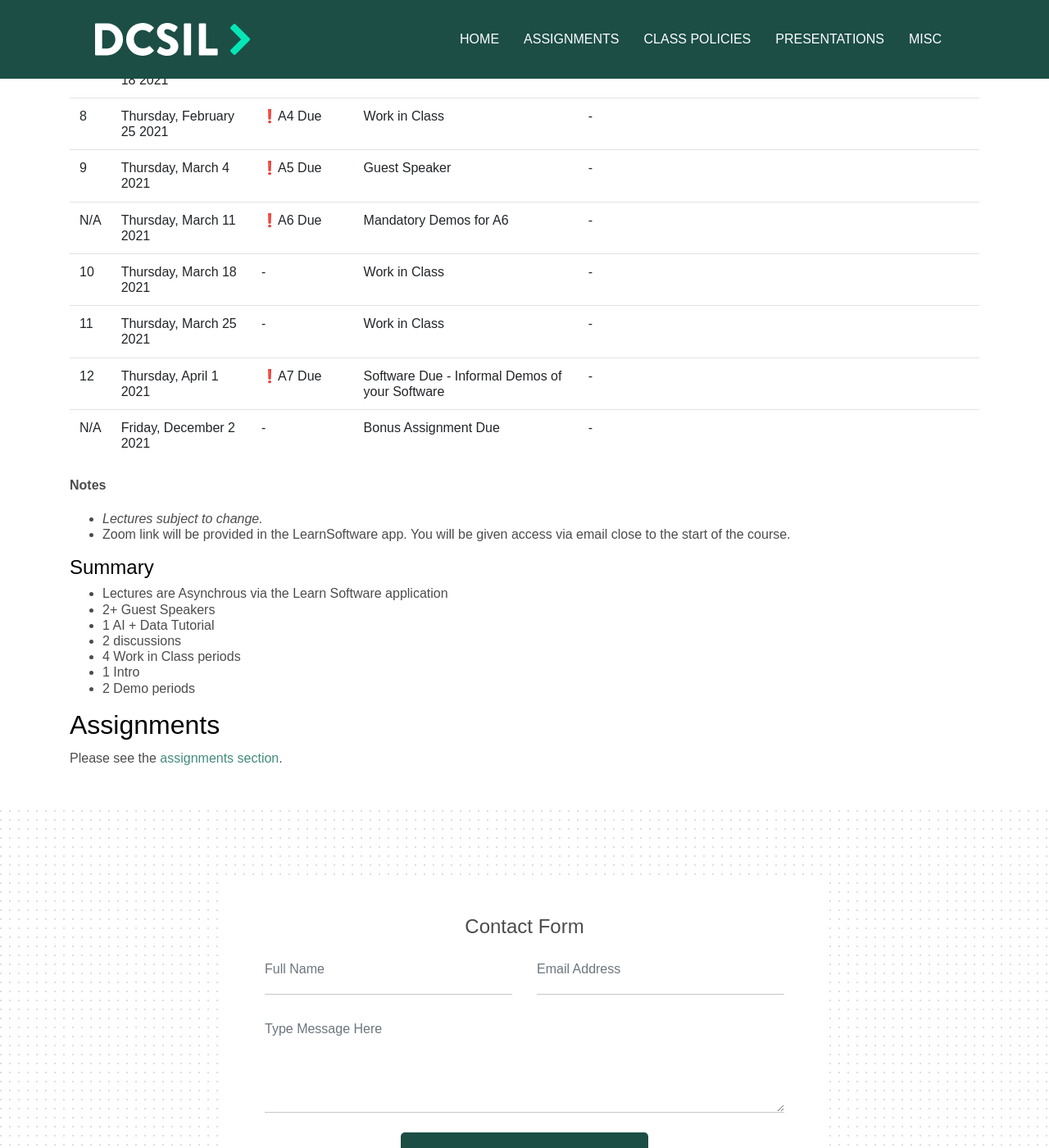
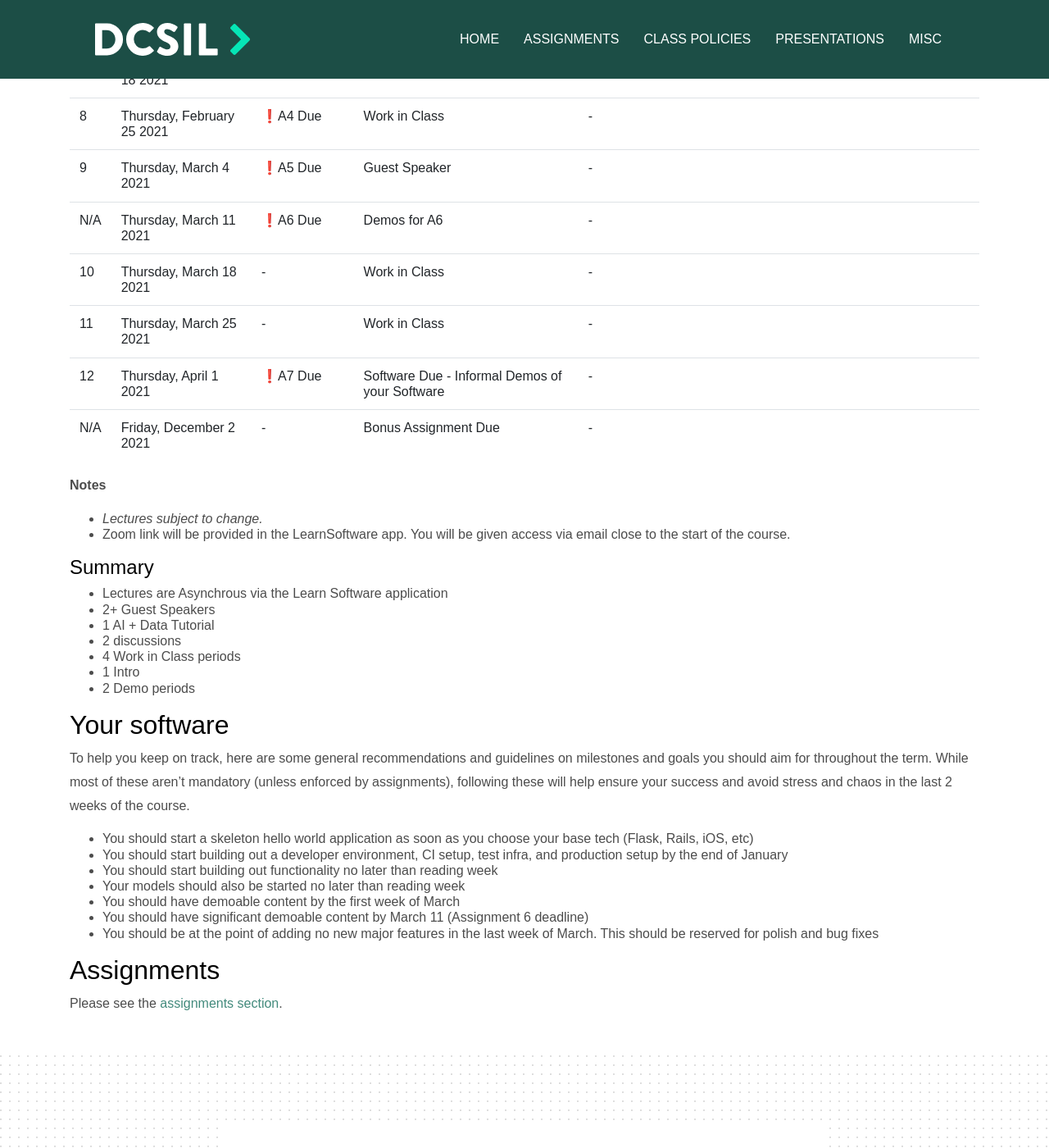
Before and after one commit to dcsil/CSC491, a Jekyll site: the page built from other_pages/schedule_2021.md, in a window 1280 px wide and 1400 px high, scrolled down 638 px. Shown: the whole window at 82% size. Built offline with Jekyll 4.4.1, drawn with Linux system fonts in a browser that asks for light colours; our own code applies the rules of GitHub Pages for plain Markdown files; some of the changed text lies outside the part shown.

Commit message:
Add guidelines for milestones

```diff
--- a/other_pages/schedule_2021.md
+++ b/other_pages/schedule_2021.md
@@ -33,6 +33,18 @@
 - 1 Intro
 - 2 Demo periods
 
+## Your software
+
+To help you keep on track, here are some general recommendations and guidelines on milestones and goals you should aim for throughout the term. While most of these aren't mandatory (unless enforced by assignments), following these will help ensure your success and avoid stress and chaos in the last 2 weeks of the course.
+
+- You should start a skeleton hello world application as soon as you choose your base tech (Flask, Rails, iOS, etc)
+- You should start building out a developer environment, CI setup, test infra, and production setup by the end of January
+- You should start building out functionality no later than reading week
+- Your models should also be started no later than reading week
+- You should have demoable content by the first week of March
+- You should have significant demoable content by March 11 (Assignment 6 deadline)
+- You should be at the point of adding no new major features in the last week of March. This should be reserved for polish and bug fixes
+
 ## Assignments
 
 Please see the [assignments section](../assignments/README.md).
```
Also changed, not shown: other parts of other_pages/schedule_2021.md (+4 -4 lines).
